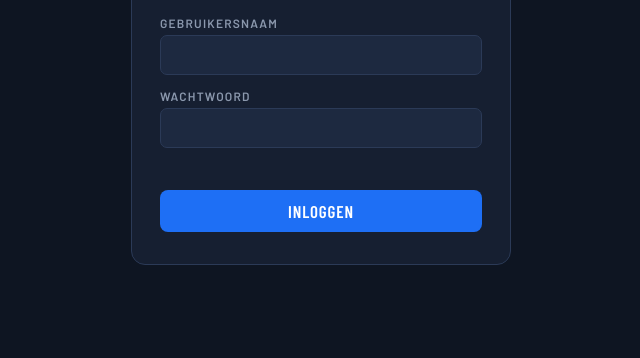
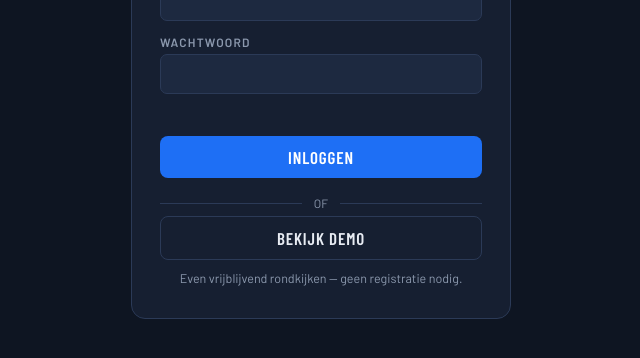
Before and after one commit to Skbbhv/oisecur, a website: page app.html in a window 1280 px wide. Shown: the part 356-714 px from the top of the page, without its empty margins (319-959 px from the left). Drawn offline with nearby package versions, Linux system fonts and the light colour scheme.

Commit message:
Add files via upload

```diff
--- a/app.html
+++ b/app.html
@@ -3,12 +3,6 @@
 <head>
 <meta charset="UTF-8">
 <meta name="viewport" content="width=device-width, initial-scale=1.0">
-  <link rel="icon" href="/favicon.ico" sizes="any">
-  <link rel="icon" type="image/png" href="/favicon-64.png">
-  <link rel="apple-touch-icon" href="/apple-touch-icon.png">
-  <link rel="manifest" href="/manifest.json">
-  <meta name="theme-color" content="#0e1522">
-
 <title>Oisecur — Beveiligingsrapportage</title>
 <link rel="preconnect" href="https://fonts.googleapis.com">
 <link rel="preconnect" href="https://fonts.gstatic.com" crossorigin>
@@ -298,6 +292,11 @@ input[type=time]{font-family:'IBM Plex Mono',monospace}
     <div class="field"><label for="l-pass">Wachtwoord</label><input id="l-pass" type="password" autocomplete="current-password" onkeydown="if(event.key==='Enter')login()"></div>
     <div class="login-err" id="l-err"></div>
     <button class="btn btn-primary" style="width:100%;justify-content:center" onclick="login()">Inloggen</button>
+    <div style="margin:18px 0 6px;display:flex;align-items:center;gap:12px;color:var(--muted);font-size:12px">
+      <span style="flex:1;height:1px;background:var(--line)"></span>OF<span style="flex:1;height:1px;background:var(--line)"></span>
+    </div>
+    <button class="btn btn-ghost" style="width:100%;justify-content:center" onclick="bekijkDemo()">Bekijk demo</button>
+    <div style="font-size:12.5px;color:var(--muted);margin-top:10px">Even vrijblijvend rondkijken — geen registratie nodig.</div>
   </div>
 </div>
 
@@ -548,11 +547,13 @@ function vraagGPS(){
 }
 
 /* ═══ Demo-modus: knop op de hoofdpagina vult de inlog vast in ═══ */
-if(new URLSearchParams(location.search).get('demo')==='1'){
+function bekijkDemo(){
   $('l-user').value = 'demo@oisecur.nl';
   $('l-pass').value = 'demo12345';
-  $('l-err').textContent = 'Demo-omgeving — klik op Inloggen om rond te kijken.';
-  $('l-err').style.color = '#6ea5ff';
+  login();
+}
+if(new URLSearchParams(location.search).get('demo')==='1'){
+  bekijkDemo();
 }
 
 /* ═══ Login ═══ */
```
